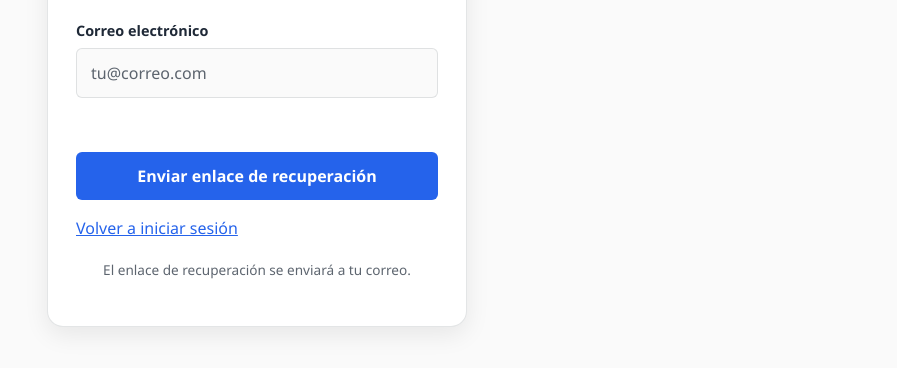
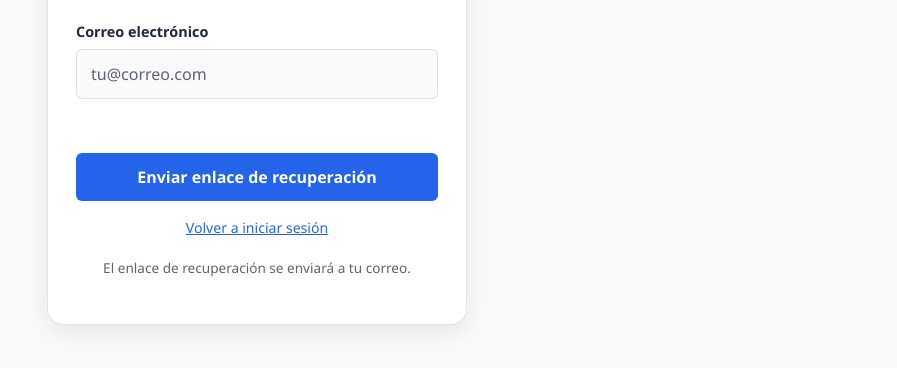
Before and after one commit to Gaboo-eng/CodePad, a plain HTML site: page public/restablecer-contrasena.html in a window 1280 px wide. Shown: the part 344-712 px from the top of the page, without its empty margins (383-1280 px from the left). Drawn offline with Linux system fonts and the light colour scheme.

Commit message:
Add files via upload

```diff
--- a/public/css/login.css
+++ b/public/css/login.css
@@ -191,6 +191,12 @@ a:hover {
   color: var(--priority-done);
 }
 
+.login-recovery-link {
+  margin: 16px 0 0;
+  text-align: center;
+  font-size: 0.88rem;
+}
+
 .login-footer {
   margin-top: 20px;
   text-align: center;
```
